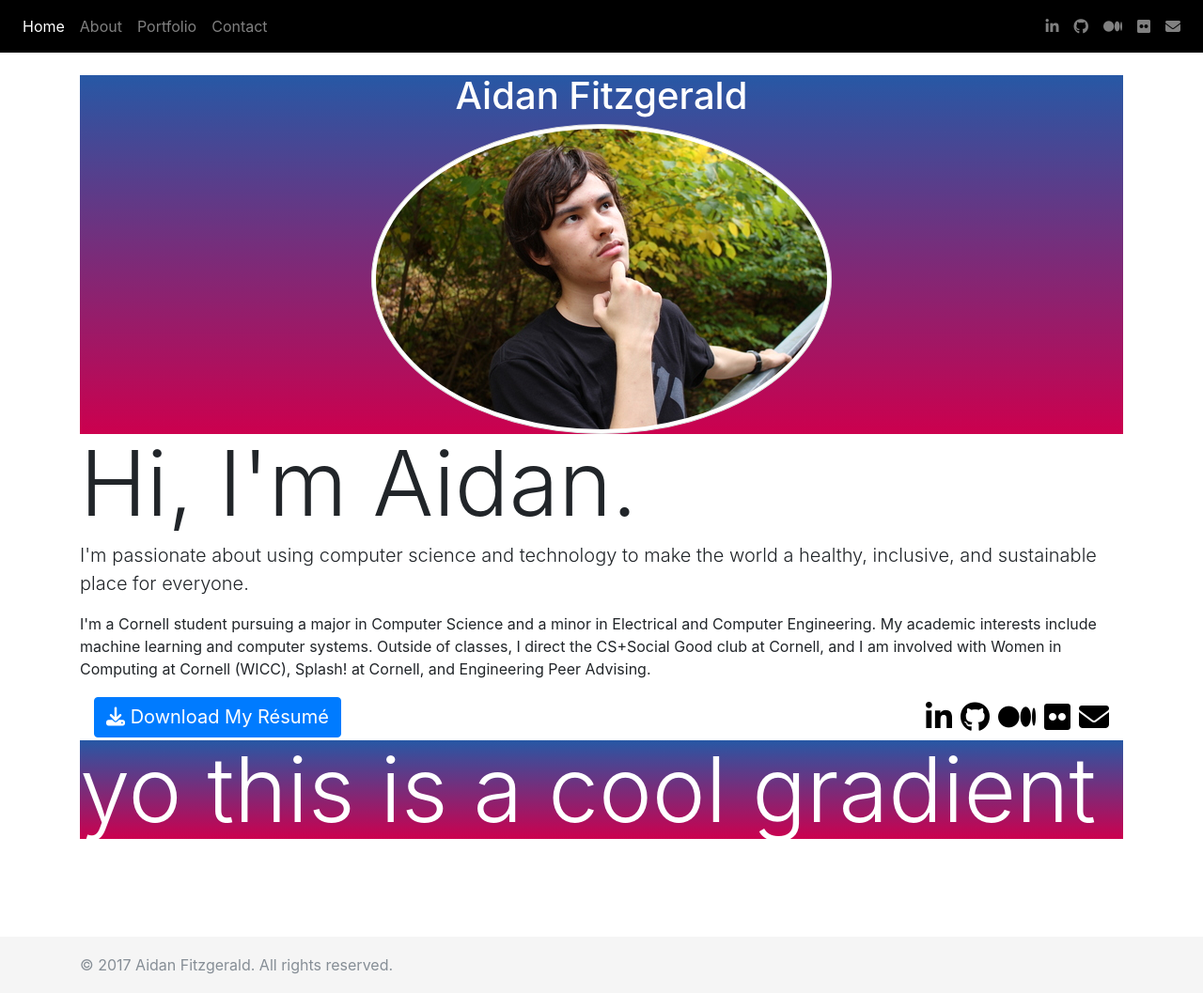
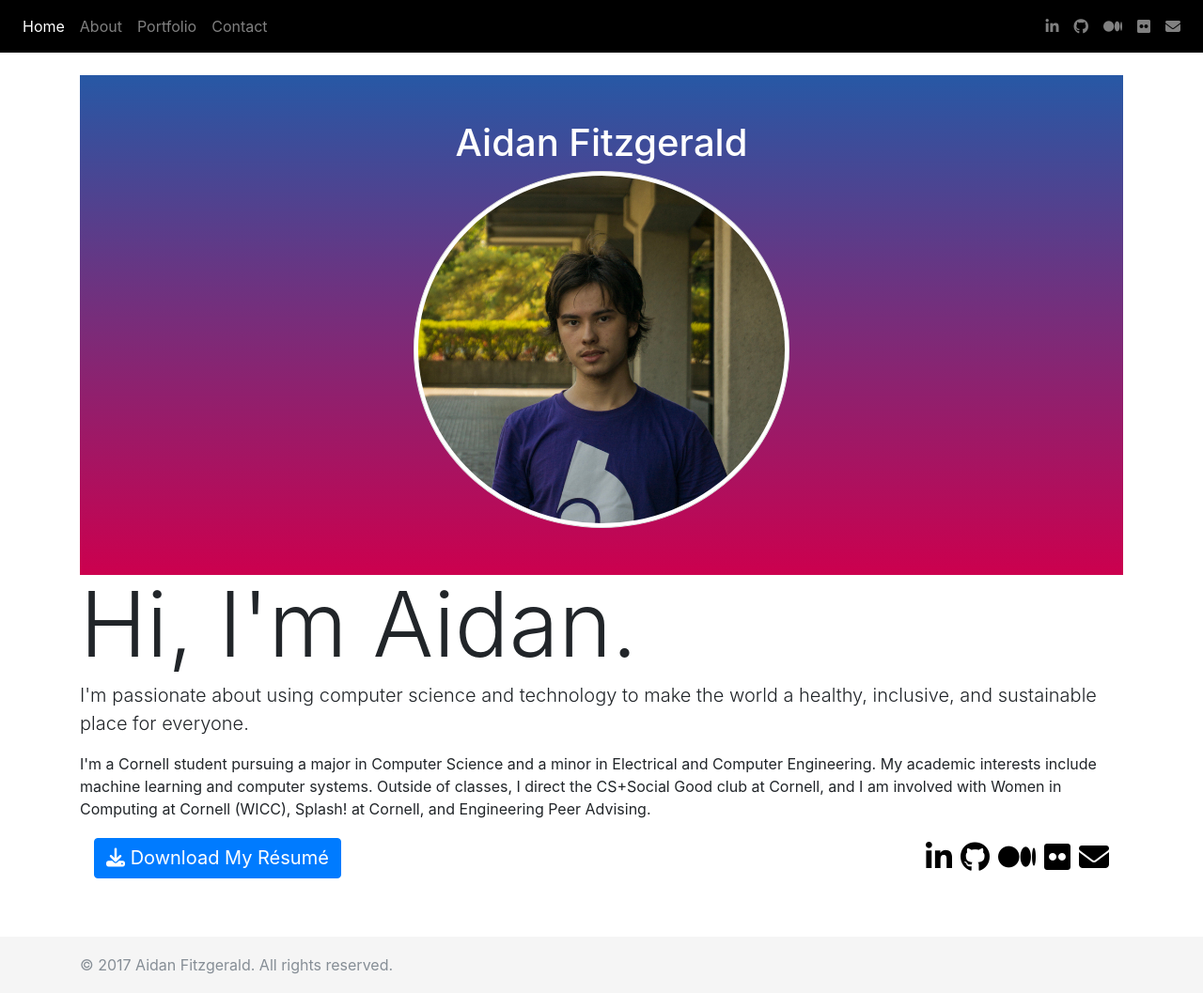
Before and after one commit to aidan-fitz/aidan-fitz.com, a Jekyll site: the page built from index.md, in a window 1280 px wide and 1057 px high. Shown: the whole window at 94% size. Built offline with Jekyll 4.4.1, drawn with Linux system fonts in a browser that asks for light colours; nearby versions of some CDN libraries.

Commit message:
Add new photo (h/t @wongmjane), rm footer stickiness

```diff
--- a/css/style.scss
+++ b/css/style.scss
@@ -34,9 +34,10 @@ body {
 }
 
 footer {
-  position: absolute;
-  bottom: 0;
+/*  position: absolute;
+  bottom: 0; */
   width: 100%;
+  margin-top: 60px;
   /* Set the fixed height of the footer here */
   height: 60px;
   line-height: 60px; /* Vertically center the text there */
@@ -48,3 +49,7 @@ footer {
   background: linear-gradient(#2758A5, #CC004E);
   color: white;
 }
+
+section {
+  padding: 50px;
+}
--- a/index.md
+++ b/index.md
@@ -6,7 +6,7 @@ title: Home
 <section id="top" class="gradient-bg">
   <h1 class="text-center text-white">Aidan Fitzgerald</h1>
 
-  <img class="img-thumbnail rounded-circle mx-auto d-block" src="480px-portrait.jpg">
+  <img class="img-thumbnail rounded-circle mx-auto d-block" src="photo.jpg" width="400" alt="&copy; Jane Wong">
 </section>
 
 <h1 class="display-1">Hi, I'm Aidan.</h1>
@@ -20,7 +20,3 @@ club at Cornell, and I am involved with Women in Computing at Cornell (WICC),
 Splash! at Cornell, and Engineering Peer Advising.</p>
 
 {% include resume-social.html %}
-
-<section class="gradient-bg">
-  <h1 class="display-1">yo this is a cool gradient</h1>
-</section>
```
Also changed, not shown: photo.jpg (added).
